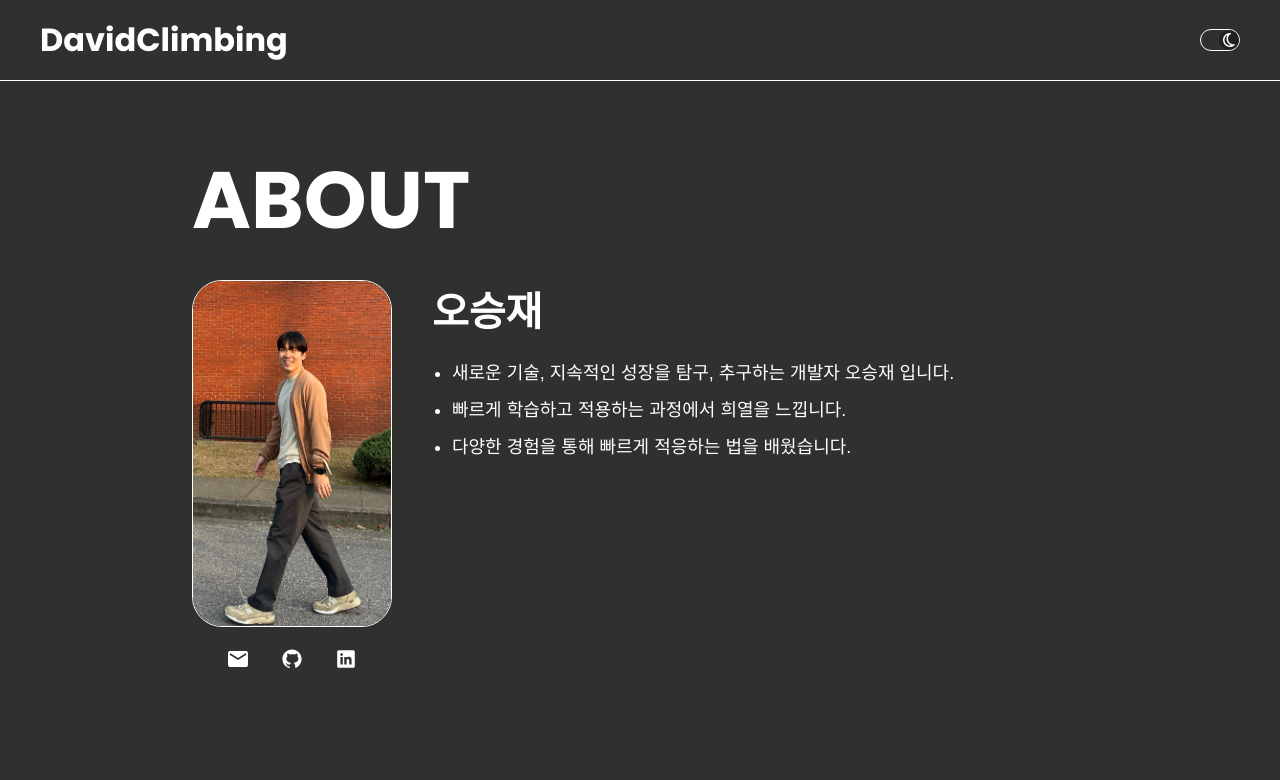
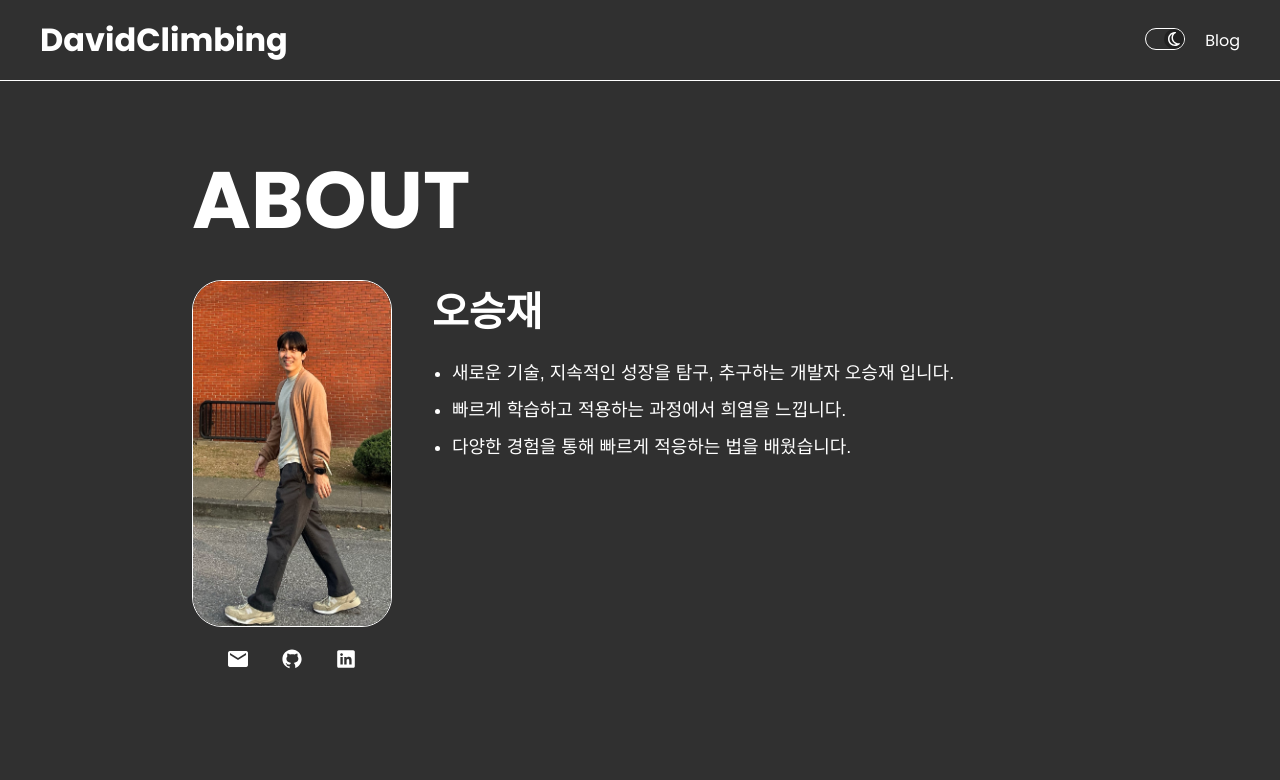
Before and after one commit to davidclimbing/DevFolio, an Angular app: page / in a window 1280 px wide. Shown: the top 780 px of the page. Built offline with nearby package versions, Linux system fonts and the light colour scheme; no server answers.

Commit message:
add: blog link

```diff
--- a/src/app/components/header/header.component.html
+++ b/src/app/components/header/header.component.html
@@ -10,8 +10,6 @@
       </button>
     } @else {
       <nav class="header__nav-wrap">
-<!--        <a class="header__nav" [routerLink]="['/', 'projects']">Projects</a>-->
-<!--        <a class="header__nav" [routerLink]="['/', 'about']">About</a>-->
         <button class="header__theme-button"
                 type="button"
                 (click)="toggleTheme()"
@@ -28,6 +26,7 @@
             }
           </div>
         </button>
+        <a class="header__nav" href="https://blog.davidclimbing.com" target="_blank">Blog</a>
       </nav>
     }
   </div>
@@ -36,8 +35,7 @@
     <div class="header__mobile-nav-wrap" [ngClass]="isCollapsed ? 'header__mobile-nav-wrap--active' : ''">
       <nav class="header__mobile-nav" (click)="toggleVerticalMenuBar()">
         <a class="header__mobile-nav" [routerLink]="['/']">Home</a>
-<!--        <a class="header__mobile-nav" [routerLink]="['/', 'projects']">Projects</a>-->
-<!--        <a class="header__mobile-nav" [routerLink]="['/', 'about']">About</a>-->
+        <a class="header__nav" href="https://blog.davidclimbing.com" target="_blank">Blog</a>
       </nav>
     </div>
   }
```
